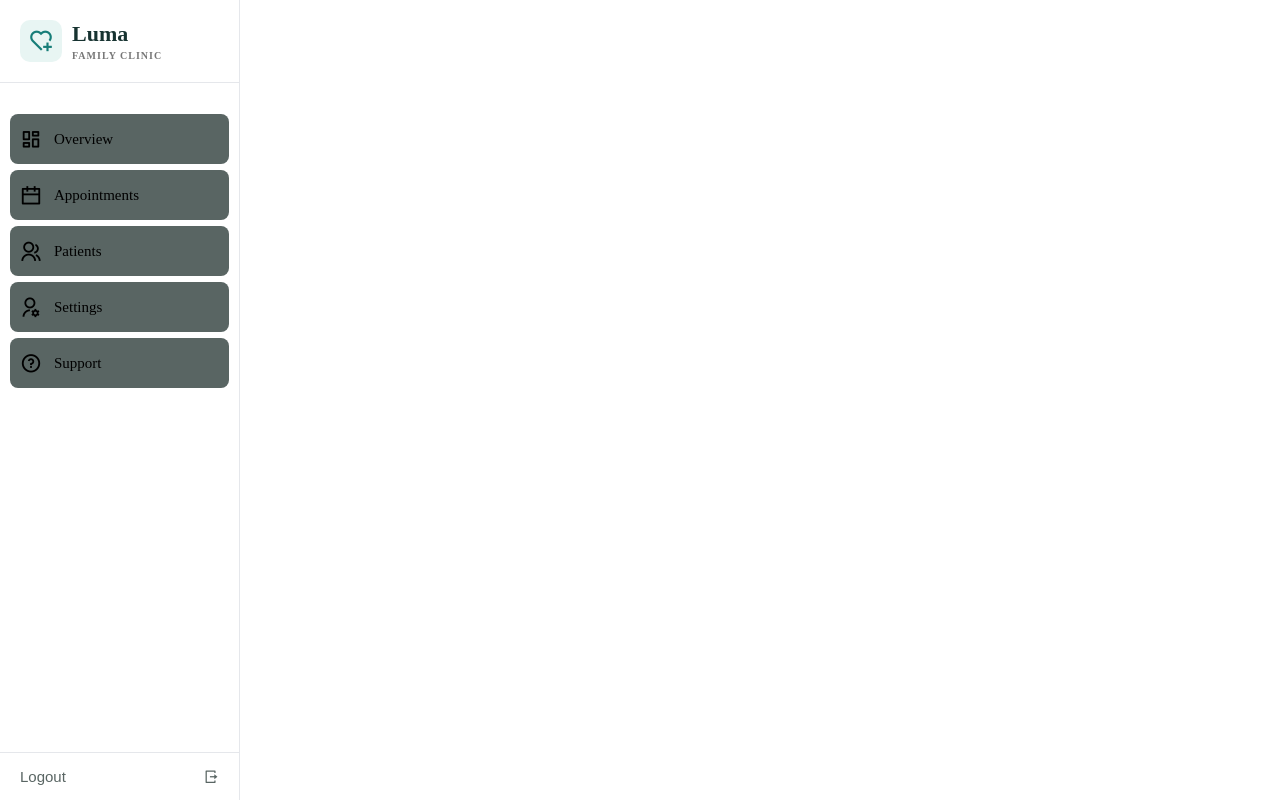
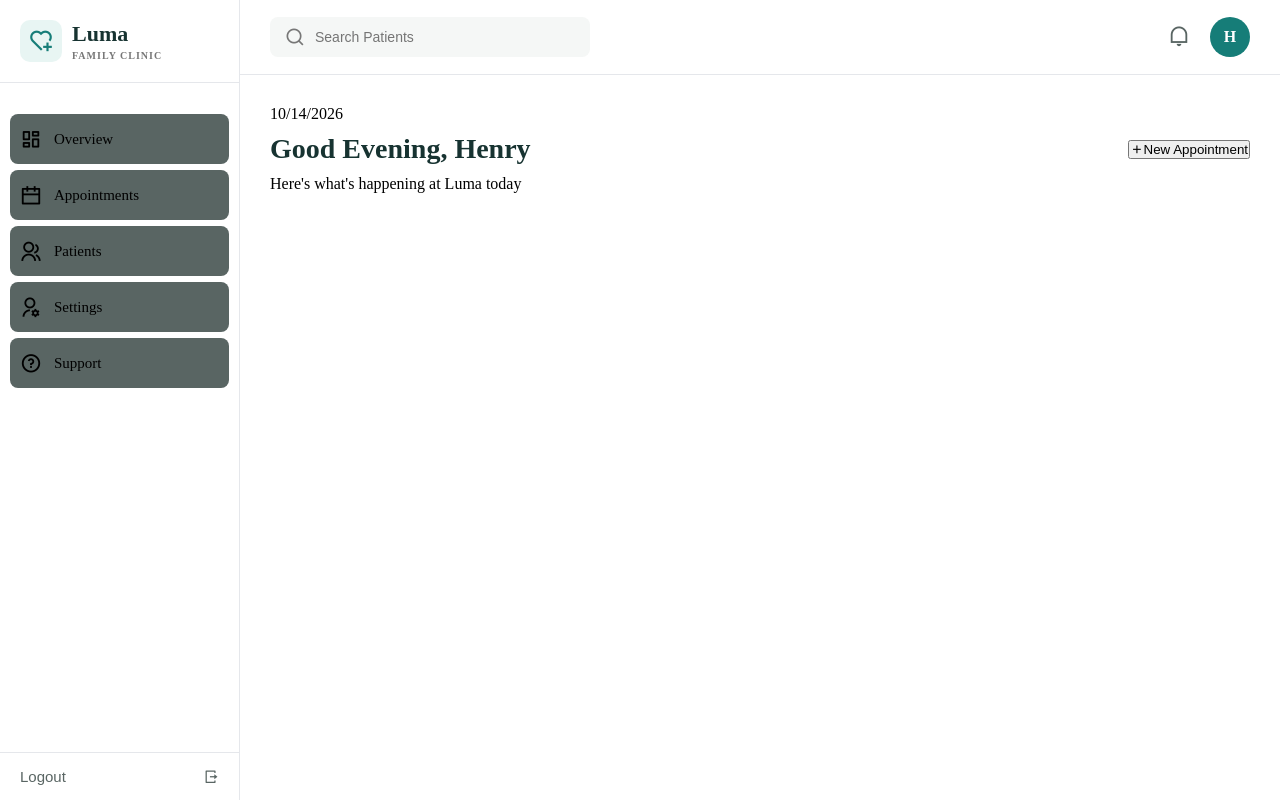
Before and after one commit to henrytheanalyst/Luma-Clinic, a React (Vite) app in the folder Frontend/luna-clinic/: page / in a window 1280 px wide. Built offline with nearby package versions, Linux system fonts and the light colour scheme.

Commit message:
made some changes in the dashboard content

```diff
--- a/Frontend/luna-clinic/src/App.css
+++ b/Frontend/luna-clinic/src/App.css
@@ -220,3 +220,68 @@ button[type='submit']:hover{
 font-size: 15px;
   cursor: pointer;
 }
+
+.main-section{
+  display: flex;
+  min-height: 100vh;
+}
+.dashboard-content{
+  flex: 1;
+  min-width: 0;
+}
+header{
+  display: flex;
+ justify-content: space-between;
+ align-items: center;
+ height: 75px;
+ width: 100%;
+ background: #ffffff;
+ padding: 0 30px;
+ border-bottom: 1px solid #e5e7eb;
+}
+.search-area{
+  display: flex;
+  align-items: center;
+  gap: 10px;
+  background: #f5f7f6;
+  padding: 0 15px;
+  border-radius: 8px;
+  width: 320px;
+  max-width: 60%;
+}
+.search-area i{
+  font-size: 20px;
+  color: #777777;
+}
+.search-area input{
+  width: 100%;
+  min-width: 0;
+  padding: 12px 0;
+  border: none;
+  outline: none;
+  background: transparent;
+  font-size: 14px;
+
+}
+.header-actions{
+  display: flex;
+  align-items: center;
+  gap: 20px;
+}
+.notification{
+  font-size: 22px;
+  color: #596563;
+  cursor: pointer;
+}
+.avatar{
+  width: 40px;
+  height: 40px;
+  border-radius: 50%;
+  background: #167d78;
+  color: #ffffff;
+  display: flex;
+  align-items: center;
+  justify-content: center;
+  font-weight: bold;
+  cursor: pointer;
+}
--- a/Frontend/luna-clinic/src/App.jsx
+++ b/Frontend/luna-clinic/src/App.jsx
@@ -1,5 +1,7 @@
 /*import Landing from './Components/landing';*/
-import SideBar from './Components/Sidebar'
+import SideBar from './Components/Sidebar';
+import Header from './Components/Header';
+import Lower from './Components/Lower';
 
 import './App.css'
 
@@ -8,6 +10,11 @@ function App() {
   return (
     <main className="main-section">
       <SideBar/>
+      <div className="dashboard-content">
+        <Header/>
+        <Lower/>
+      </div>
+
     </main>
   )
 }
--- /dev/null
+++ b/Frontend/luna-clinic/src/Components/Header.jsx
@@ -0,0 +1,26 @@
+function Header(){
+    return(
+        <header className="header">
+            <div className="search-area">
+                <i className="ri-search-line"></i>
+                <input
+                    type="text"
+                    placeholder="Search Patients"
+                />
+            </div>
+
+            <div className="header-actions">
+                <div className="notification">
+                    <i class="ri-notification-line"></i>
+                </div>
+
+                <div className="avatar">
+                    H
+                </div>
+
+            </div>
+
+        </header>
+    );
+}
+export default Header;
--- /dev/null
+++ b/Frontend/luna-clinic/src/Components/Lower.css
@@ -0,0 +1,14 @@
+.welcome-section{
+    display: flex;
+    align-items: center;
+    justify-content: space-between;
+    gap: 20px;
+    flex-wrap: wrap;
+    padding: 30px;
+
+}
+.welcome-text h1{
+    margin: 10px 0;
+    color: #173331;
+    font-size: 28px;
+}
--- /dev/null
+++ b/Frontend/luna-clinic/src/Components/Lower.jsx
@@ -0,0 +1,21 @@
+import './Lower.css'
+function Lower(){
+    return(
+        <div className="welcome-section">
+            <div className="welcome-text">
+                <p className="welcome-date">
+                    {new Date().toLocaleDateString()}
+                </p>
+                <h1>Good Evening, Henry</h1>
+                <p>
+                    Here's what's happening at Luma today
+                </p>
+            </div>
+            <button type="button" className="new-appoitment" >
+                  <i className="ri-add-line"></i>
+                New Appointment
+            </button>
+        </div>
+    );
+}
+export default Lower;
```
